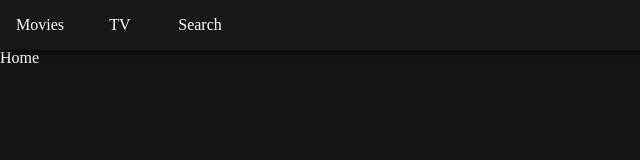
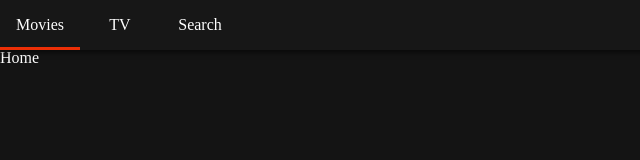
Before and after one commit to ghdl023/soppflix, a React (Create React App) app: page / in a window 1280 px wide. Shown: the top 160 px of the page, without its empty margins (0-640 px from the left). Built offline with nearby package versions, Linux system fonts and the light colour scheme.

Commit message:
#3.4 Location Aware Header
import { withRouter } from "react-router-dom";

SC의 props(current)와
withRouter()의 인자로 HeaderComponent를 주게되면 활용할수있는 props 매개변수로 지금 어떤 Route에있는지 확인 할 수 있다.

```diff
--- a/src/Components/Header.js
+++ b/src/Components/Header.js
@@ -1,6 +1,6 @@
 import React from "react";
 import styled from "styled-components";
-import { Link } from "react-router-dom";
+import { Link, withRouter } from "react-router-dom";
 
 const Header = styled.header`
   position: fixed;
@@ -24,6 +24,9 @@
   width: 80px;
   height: 50px;
   text-align: center;
+  border-bottom: 3px solid
+    ${props => (props.current ? "#eb2f06" : "transparent")};
+  transition: border-bottom 0.5s ease-in-out;
 `;
 
 const SLink = styled(Link)`
@@ -33,18 +36,21 @@
   justify-content: center;
 `;
 
-export default () => (
+const HeaderComponent = ({ location: { pathname } }) => (
   <Header>
+    {console.log(pathname)}
     <List>
-      <Item>
+      <Item current={pathname === "/"}>
         <SLink to="/">Movies</SLink>
       </Item>
-      <Item>
+      <Item current={pathname === "/tv"}>
         <SLink to="/tv">TV</SLink>
       </Item>
-      <Item>
+      <Item current={pathname === "/search"}>
         <SLink to="/search">Search</SLink>
       </Item>
     </List>
   </Header>
 );
+
+export default withRouter(HeaderComponent);
```
